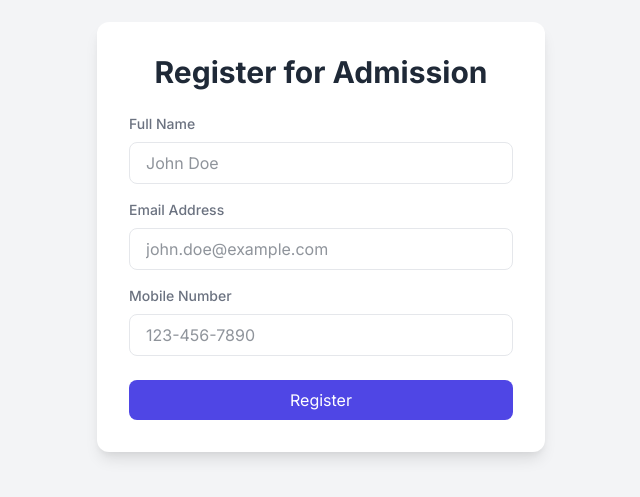
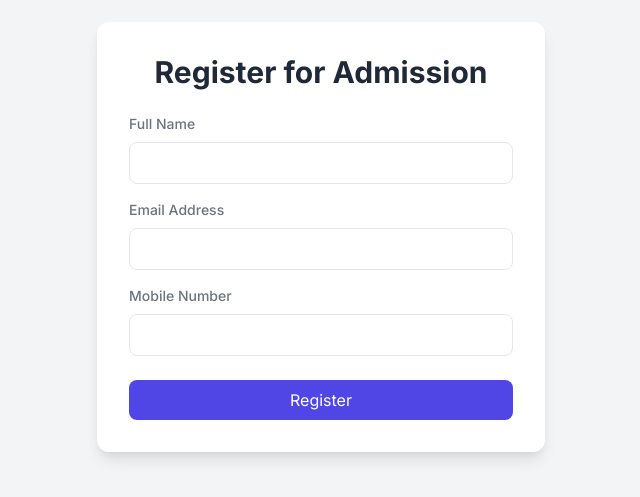
Before and after one commit to AbhishekPatil1310/institute_managementFrontend, a React (Vite) app: page /student/register in a window 1280 px wide. Shown: the part 195-692 px from the top of the page, without its empty margins (319-959 px from the left). Built offline with nearby package versions, Linux system fonts and the light colour scheme; no server answers.

Commit message:
modified studentRegister.jsx

```diff
--- a/src/pages/public/StudentRegister.jsx
+++ b/src/pages/public/StudentRegister.jsx
@@ -53,7 +53,6 @@ const StudentRegister = () => {
           </label>
           <input
             name="name"
-            placeholder="John Doe"
             onChange={handleChange}
             className="w-full border border-neutral-dark px-4 py-2 rounded-lg focus:outline-none focus:ring-2 focus:ring-primary"
             required
@@ -67,7 +66,6 @@ const StudentRegister = () => {
           <input
             name="email"
             type="email"
-            placeholder="john.doe@example.com"
             onChange={handleChange}
             className="w-full border border-neutral-dark px-4 py-2 rounded-lg focus:outline-none focus:ring-2 focus:ring-primary"
           />
@@ -79,7 +77,6 @@ const StudentRegister = () => {
           </label>
           <input
             name="phone"
-            placeholder="123-456-7890"
             onChange={handleChange}
             className="w-full border border-neutral-dark px-4 py-2 rounded-lg focus:outline-none focus:ring-2 focus:ring-primary"
             required
```
